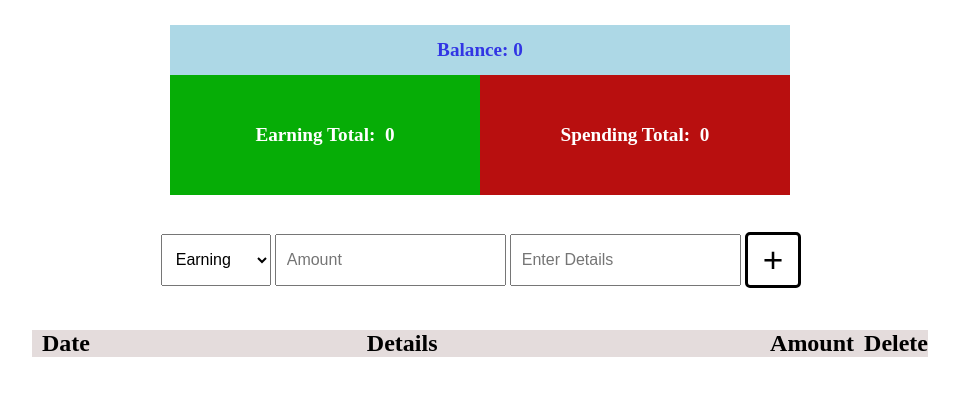
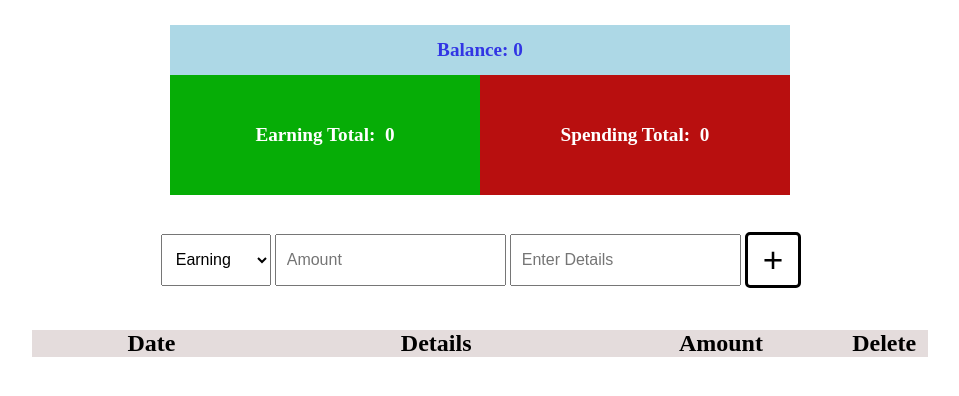
Before and after one commit to bidhantech/earnings-spendings-diary-using-react, a React (Create React App) app: page / in a window 1280 px wide. Shown: the top 396 px of the page, without its empty margins (160-1119 px from the left). Built offline with nearby package versions, Linux system fonts and the light colour scheme.

Commit message:
Update App.css

```diff
--- a/src/App.css
+++ b/src/App.css
@@ -93,7 +93,7 @@ li{
 }
 
 .date{
-    width: 40%;
+    width: 25%;
     padding-left: 10px;
 }
 
@@ -104,7 +104,7 @@ li{
 .earn{
     color: rgb(7, 160, 7);
     font-weight: 700;
-    width: 20%;
+    width: 25%;
     text-align: right;
     padding-right: 10px;
 }
@@ -112,9 +112,23 @@ li{
 .spend{
     color: rgb(197, 7, 7);
     font-weight: 700;
-    width: 20%;
+    width: 25%;
     text-align: right;
     padding-right: 10px;
+}
+
+li span{
+    display: flex;
+    align-items: center;
+    justify-content: center;
+}
+
+.delete{
+    width: 10%;
+    font-size: 1em;
+    text-align: center;
+    color: red;
+    cursor: pointer;
 }
 
 .title{
```
